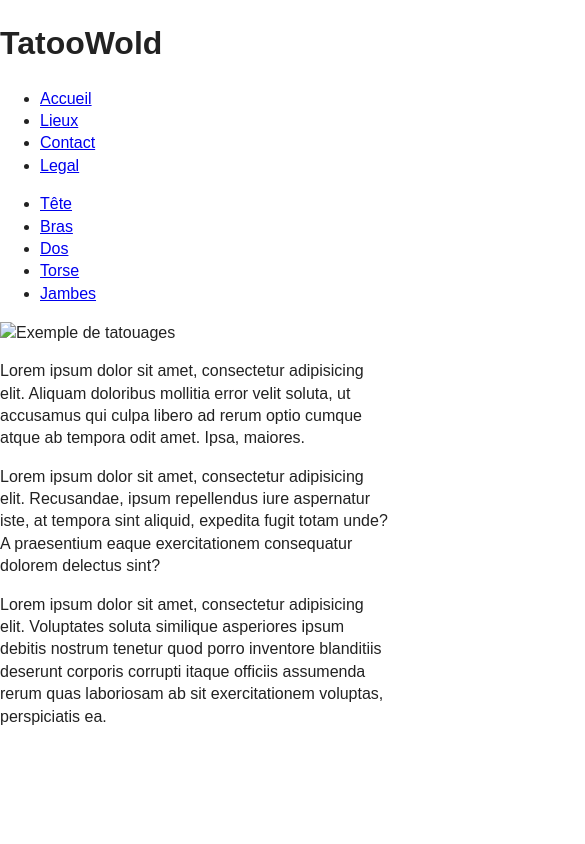
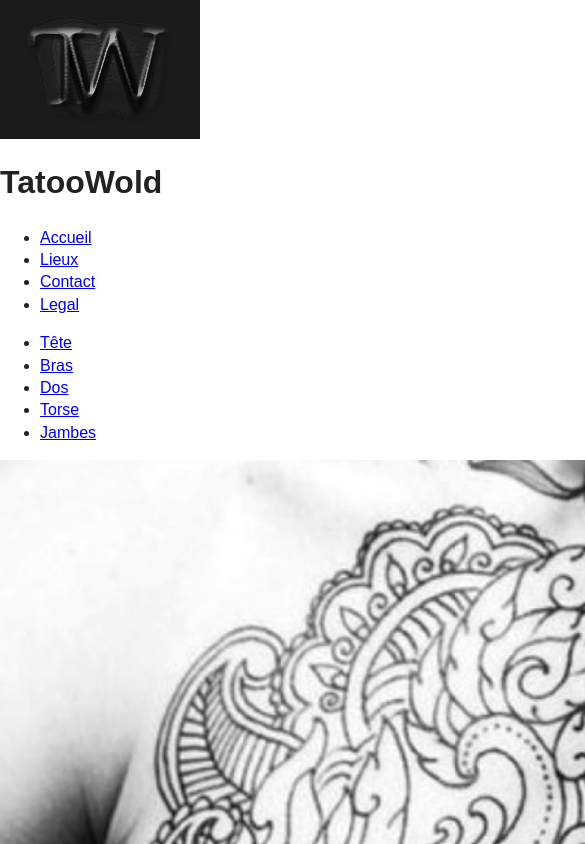
Before and after one commit to RenaudBernard59/S06-Final-Project-1-Boutique-Tatouage, a plain HTML site: page index.html in a window 390 px wide. Shown: the top 844 px of the page, 585 px wide, since content can reach past the window. Drawn offline with nearby package versions, Linux system fonts and the light colour scheme.

Commit message:
Editing HTML of index link img + mobileFirst img optimisation

```diff
--- a/index.html
+++ b/index.html
@@ -23,8 +23,9 @@
     <!-- Add your site or application content here -->
 
 <div id="mainWrapper"></div>
+<!-- Barre horizontale de navigation en haut de page -->
 <header>
-    <div id="logo"></div>
+    <a href="index.html"><img src="img/logo.png" alt="Logo du site" id="logo" /></a> <!-- Background 26*26*26 -->
     <h1>TatooWold</h1>
     <nav id="secondaryNav">
         <ul>
@@ -38,6 +39,7 @@
 
 </header>
 <main>
+<!-- Barre de navigation verticale animée -->
 <nav id="products">
     <ul>
         <li><a href="tete.html" title="Tête">Tête</a></li>
@@ -47,10 +49,11 @@
         <li><a href="jambes.html" title="Jambes">Jambes</a></li>
     </ul>
 </nav>
+<!-- Corps du document -->
 <div>
-    <img src="images/maphoto.jpg" alt="Exemple de tatouages">
+    <img src="img/PC/torse5.jpg" alt="Exemple de tatouages" srcset="img/SM/torse5SM.jpg 300w, img/TB/torse5TB.jpg 1000w img/PC/torse5.jpg 1420w" sizes="(max-width: 350px) 300px, (max-width: 1280px) 1000px (max-width: 1920px) 1420px" />
     <div class="description">
-        <p>        Lorem ipsum dolor sit amet, consectetur adipisicing elit. Aliquam doloribus mollitia error velit soluta, ut accusamus qui culpa libero ad rerum optio cumque atque ab tempora odit amet. Ipsa, maiores.</p>
+        <p>        Lorem ipsum dolor sit amet, consectetur adipisicing elit. Aliquam doloribus mollitia error velit soluta, ut accusamus qui culpa libero ad rerum optio cumque atque ab tempora odit amet. Ipsa, maiores.</p>""
         <p>Lorem ipsum dolor sit amet, consectetur adipisicing elit. Recusandae, ipsum repellendus iure aspernatur iste, at tempora sint aliquid, expedita fugit totam unde? A praesentium eaque exercitationem consequatur dolorem delectus sint?</p>
         <p>Lorem ipsum dolor sit amet, consectetur adipisicing elit. Voluptates soluta similique asperiores ipsum debitis nostrum tenetur quod porro inventore blanditiis deserunt corporis corrupti itaque officiis assumenda rerum quas laboriosam ab sit exercitationem voluptas, perspiciatis ea.</p>
     </div>
```
